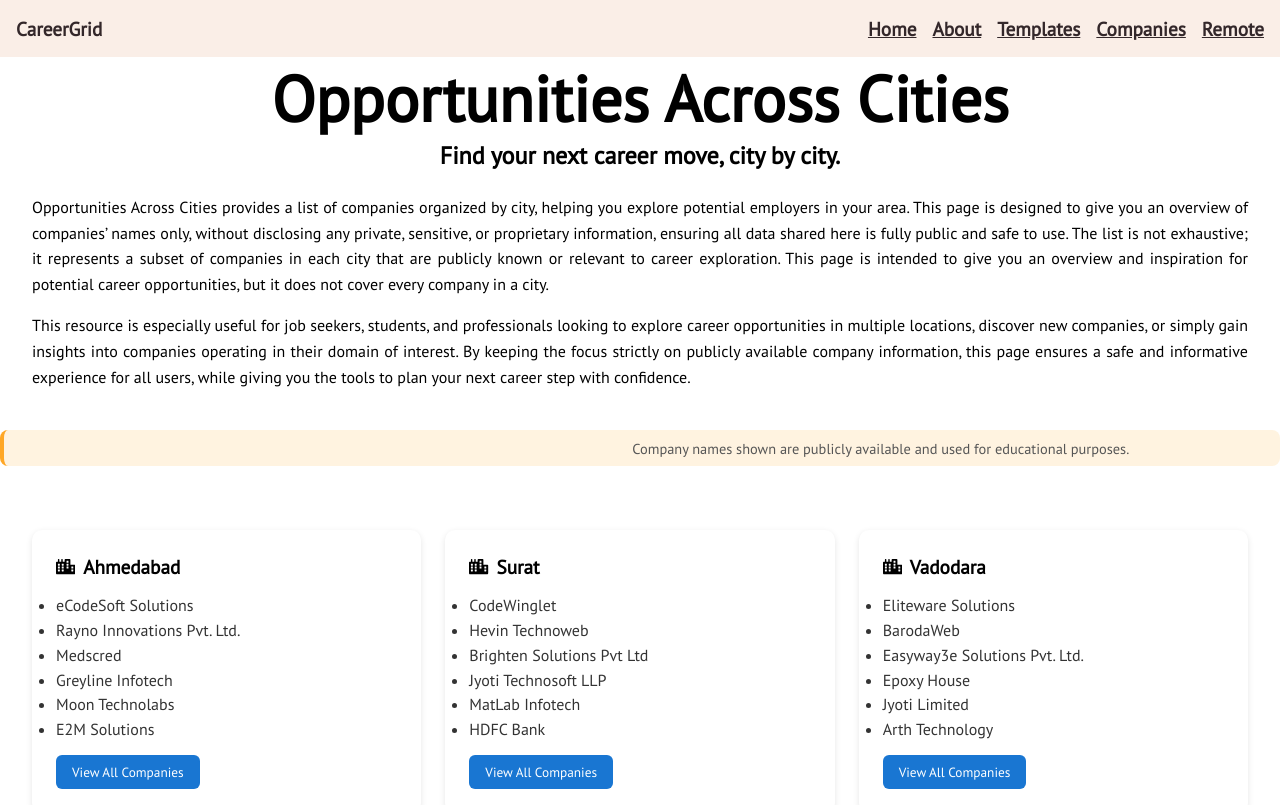
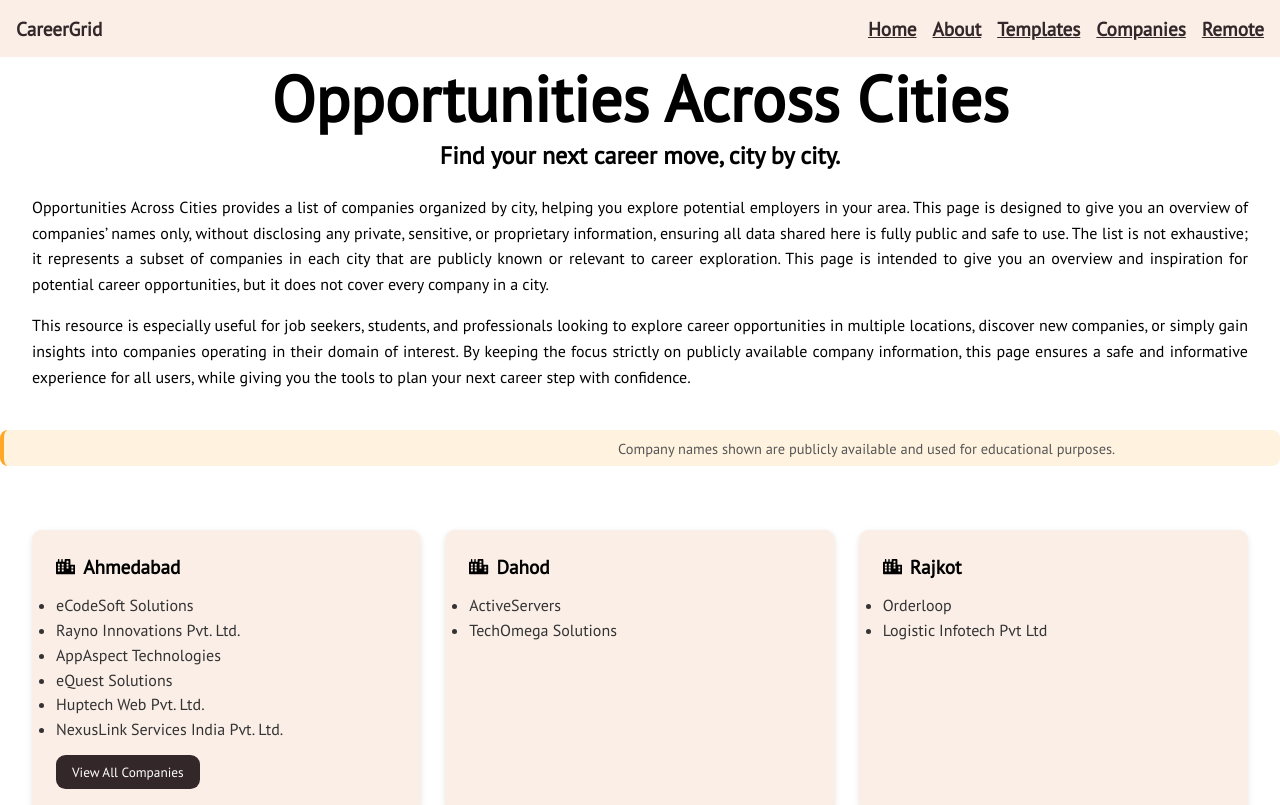
Before and after one commit to Yashvi-Khandelwal/CareerGrid-Website, a React (Vite) app: page /companies in a window 1280 px wide. Shown: the top 805 px of the page. Built offline with nearby package versions, Linux system fonts and the light colour scheme.

Commit message:
updated companiesdata

```diff
--- a/src/data/companiesData.jsx
+++ b/src/data/companiesData.jsx
@@ -4,13 +4,51 @@
         companies: [
             "eCodeSoft Solutions",
             "Rayno Innovations Pvt. Ltd.",
+            "AppAspect Technologies",
+            "eQuest Solutions",
+            "Huptech Web Pvt. Ltd.",
+            "NexusLink Services India Pvt. Ltd.",
             "Medscred",
-                        "Greyline Infotech",
+            "Bytes Technolab Private Limited",
+            "Treesha Infotech",
+            "Valens DataLabs Pvt Ltd",
+            "Techtic Technolab Pvt Ltd.",
+            "Digiqt Technolabs Pvt. Ltd.",
+            "Devine Globe Technologies",
+            "BrainBox Infoway Pvt Ltd.",
+            "Wan Buffer Services",
+            "Orange Technolab",
+            "Techlusion",
+            "CMARIX",
+            "Solvios Technology",
+            "Greyline Infotech",
             "Moon Technolabs",
             "E2M Solutions",
             "Radixweb",
+            "Excellent Webworld",
+            "AORC Technologies",
+            "KanhaSoft",
+            "Openxcell",
+            "Zobi Web Solutions ",
             "YoungBrainz Infotech Pvt. Ltd.",
-            "XcelTec"
+            "ZealousWeb Technologies Pvt. Ltd.",
+            "XcelTec",
+            "Vnnovate Solutions Pvt. Ltd",
+            "World Web Technology Pvt. Ltd."
+        ]
+    },
+    {
+        city: "Dahod",
+        companies: [
+            "ActiveServers",
+           "TechOmega Solutions"
+        ]
+    },
+     {
+        city: "Rajkot",
+        companies: [
+            "Orderloop",
+             "Logistic Infotech Pvt Ltd"
         ]
     },
     {
@@ -20,12 +58,19 @@
             "Hevin Technoweb",
             "Brighten Solutions Pvt Ltd",
             "Jyoti Technosoft LLP",
-           "MatLab Infotech",
-            "HDFC Bank",
-            "Axis Bank",
-            "Cognizant",
-            "Morgan Stanley",
-            "Kotak Mahindra Bank"
+            "MatLab Infotech",
+            "Hyeon Infotech",
+            "CodeLamda Technologies",
+            "InfyOm Technologies",
+            "UNIKWORK",
+            "Vasundhara Infotech",
+            "Keylogic Infotech Private Limited",
+            "Augean Enterprise Solutions",
+            "EnactOn Technologies Private Limited",
+            "Propelius Technologies",
+            "Significant Infotech",
+            "Vrutti Technologies Pvt. Ltd.",
+            "TekPillar"
         ]
     },
     {
@@ -33,6 +78,7 @@
         companies: [
             "Eliteware Solutions",
             "BarodaWeb",
+            "SoftSages Technology",
             "Easyway3e Solutions Pvt. Ltd.",
             "Epoxy House",
             "Jyoti Limited",
@@ -43,7 +89,10 @@
             "Evonix Technologies Pvt. Ltd.",
             "TenUp Software Services",
             "Webmyne Systems Pvt. Ltd.",
+            "Techgrains Technologies Pvt. Ltd.",
             "Reyna Solutions",
+            "Absolute Web",
+            "Webbrains Technologies Private Limited",
             "Prakash Software Solutions",
             "Vardaam Web Solutions PVT. LTD",
             "Ample Websol",
--- a/src/pages/Companies.css
+++ b/src/pages/Companies.css
@@ -33,8 +33,8 @@
 }
 
 .company-card {
-    background: #fff;
-    border-radius: 10px;
+    background: #faeee7;
+    border-radius: 0.625rem;
     padding: 1.5rem;
     box-shadow: 0 2px 6px rgba(0, 0, 0, 0.1);
 }
@@ -65,16 +65,16 @@
 }
 
 .company-card button {
-    background: #1976d2;
-    color: white;
+    background: #33272a;
+    color: #ffffff;
     border: none;
     padding: 0.5rem 1rem;
-    border-radius: 6px;
+    border-radius: 0.6rem;
     cursor: pointer;
 }
 
 .company-card button:hover {
-    background: #1565c0;
+    background-color: #594a4e;;
 }
 
 .template-disclaimer-marquee {
--- a/src/pages/CompanyCard.jsx
+++ b/src/pages/CompanyCard.jsx
@@ -1,4 +1,3 @@
-// src/components/Companies/CompanyCard.js
 import { FaCity } from "react-icons/fa";
 
 export const CompanyCard = ({ city, companies, onViewAll }) => {
```
